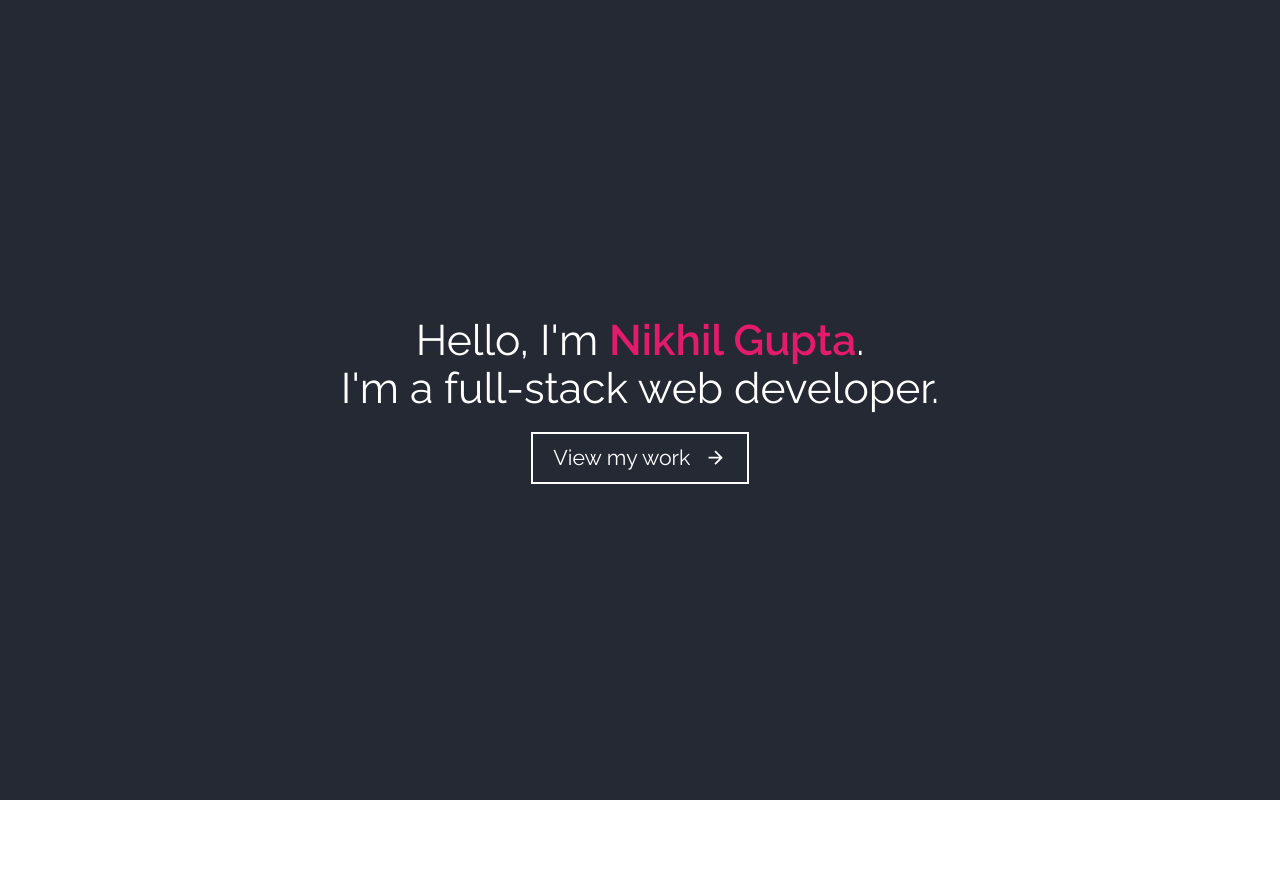
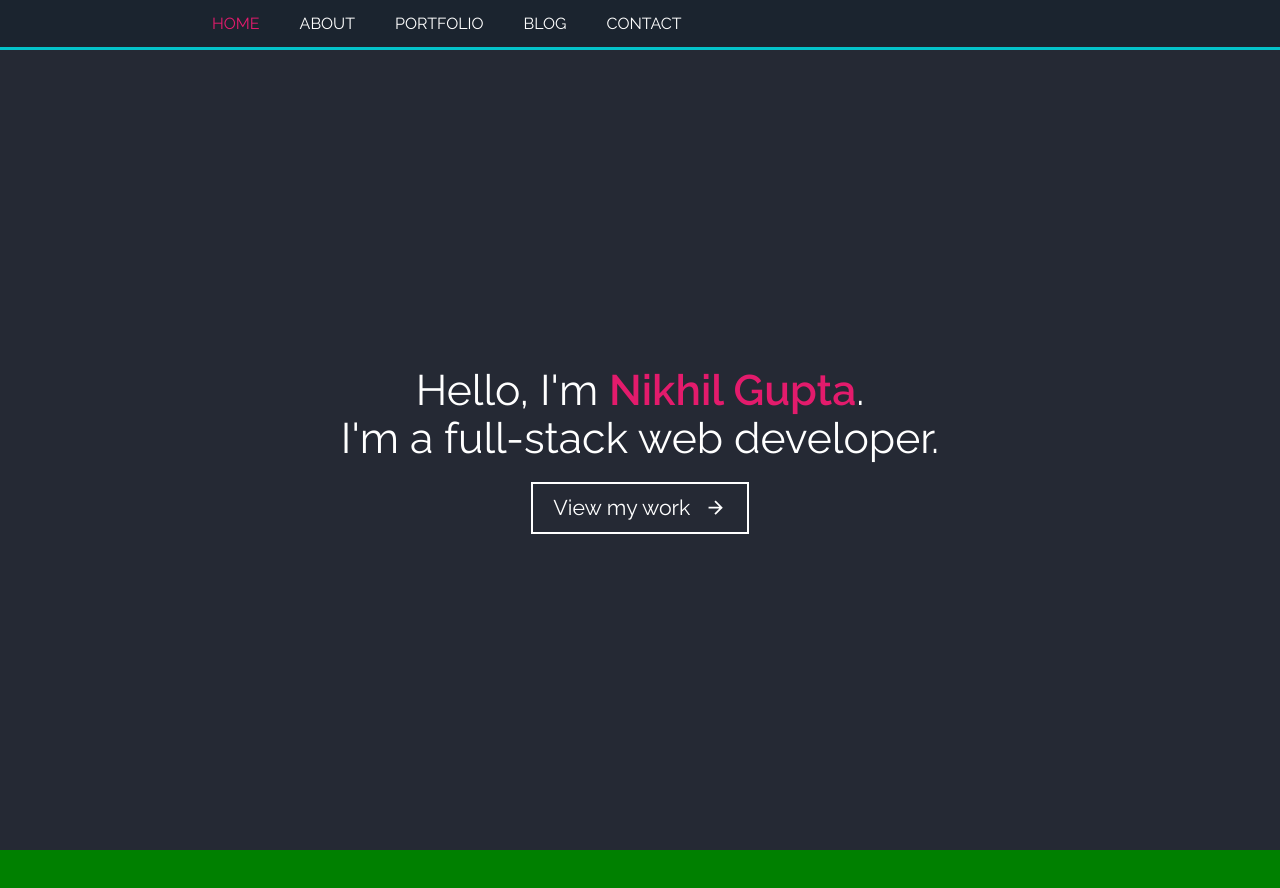
Before and after one commit to nikhilgupta58/portfolio2.0, a React (Vite) app: page / in a window 1280 px wide. Shown: the top 888 px of the page. Before the commit the page ends 800 px from the top, so only its background shows below. Built offline with nearby package versions, Linux system fonts and the light colour scheme.

Commit message:
navigation

```diff
--- /dev/null
+++ b/src/components/About/About.container.tsx
@@ -0,0 +1,16 @@
+
+import React from "react";
+import AboutView from "./About.view";
+import { AboutContext } from "./utils/context";
+
+export default function AboutContainer() {
+
+    return (
+    <AboutContext.Provider
+        value={{
+        }}
+    >
+        <AboutView />
+    </AboutContext.Provider>
+    );
+}
--- /dev/null
+++ b/src/components/About/About.view.tsx
@@ -0,0 +1,13 @@
+
+import { Flex } from "@chakra-ui/react";
+import React from "react";
+import { useAboutContext } from "./utils/context";
+
+export default function AboutView() {
+    const {  } = useAboutContext();
+    return (
+        <Flex h='100vh' bgColor={'green'} id='about'>
+
+        </Flex>
+    )
+}
--- /dev/null
+++ b/src/components/About/index.ts
@@ -0,0 +1 @@
+export { default as About } from "./About.container";
--- /dev/null
+++ b/src/components/About/utils/context.ts
@@ -0,0 +1,11 @@
+
+import React from "react";
+
+export const AboutContext = React.createContext(null);
+
+export const useAboutContext = () => {
+  const context = React.useContext(AboutContext);
+  if (!context)
+    throw new Error("useAboutContext can not be used outside it's provider");
+  return context;
+};
--- a/src/components/Home/Home.view.tsx
+++ b/src/components/Home/Home.view.tsx
@@ -2,21 +2,23 @@ import { ArrowForwardIcon } from "@chakra-ui/icons";
 import { Box, Flex, Text } from "@chakra-ui/react";
 import { useHomeContext } from "./utils/context";
 import { motion } from 'framer-motion';
+import { NavigationBar } from "../NavigationBar";
 
 
 export default function HomeView() {
     const { rotate } = useHomeContext();
     return (
+        <>
             <Flex
-            w='100vw'
+                id="home"
                 h='100vh'
                 bgColor={'#252934'}
                 justifyContent='center'
                 alignItems={'center'}
                 flexDir={'column'}
-            fontSize={{base:'15pt',sm:'20pt',md:'25pt',lg:'32pt'}}
+                fontSize={{ base: '15pt', sm: '20pt', md: '25pt', lg: '32pt' }}
                 color={'white'}
-            lineHeight={{base:'20pt',sm:'25pt',md:'30pt',lg:'36pt'}}
+                lineHeight={{ base: '20pt', sm: '25pt', md: '30pt', lg: '36pt' }}
                 fontWeight={'400'}
             >
                 <Flex mb={'20px'} flexDir='column' >
@@ -26,7 +28,7 @@ export default function HomeView() {
                 <Flex
                     as={motion.div}
                     whileHover={"hover"}
-                fontSize={{base:'8pt',sm:'12pt',md:'14pt',lg:'16pt'}}
+                    fontSize={{ base: '8pt', sm: '12pt', md: '14pt', lg: '16pt' }}
                     px='20px'
                     border={'2px solid #fff'}
                     cursor='pointer'
@@ -43,5 +45,6 @@ export default function HomeView() {
                     </Flex>
                 </Flex>
             </Flex>
+        </>
     )
 }
--- /dev/null
+++ b/src/components/NavigationBar/NavigationBar.container.tsx
@@ -0,0 +1,62 @@
+
+import { FlexProps } from "@chakra-ui/react";
+import React, { useState } from "react";
+import NavigationBarView from "./NavigationBar.view";
+import { NavigationBarContext } from "./utils/context";
+
+export default function NavigationBarContainer() {
+    const [yPos, setYPos] = useState(window.scrollY)
+    const [show, setShow] = useState(false)
+    const winH = window.innerHeight
+    const items = [
+        {
+            title: 'HOME',
+            active: yPos <= winH && yPos >= 0,
+            href: '#home'
+        },
+        {
+            title: 'ABOUT',
+            active: yPos <= winH * 2 && yPos > winH,
+            href: '#about'
+        },
+        {
+            title: 'PORTFOLIO',
+            active: false,
+            href: '#portfolio'
+        },
+        {
+            title: 'BLOG',
+            active: false,
+            href: '#blog'
+        },
+        {
+            title: 'CONTACT',
+            active: false,
+            href: '#contact'
+        },
+    ]
+    React.useEffect(() => {
+        function handleScroll() {
+            setYPos(window.scrollY)
+        }
+        window.addEventListener("scroll", handleScroll, false);
+
+        return () => {
+            window.removeEventListener("scroll", handleScroll, false);
+        };
+    }, [window.scrollY, window.innerHeight])
+    const variants = {
+        open: { display: 'inherit', x: 0 },
+        closed: { display: 'none', x: "-100%" },
+    }
+    return (
+        <NavigationBarContext.Provider
+            value={{
+                items,
+                show, setShow, variants
+            }}
+        >
+            <NavigationBarView />
+        </NavigationBarContext.Provider>
+    );
+}
--- /dev/null
+++ b/src/components/NavigationBar/NavigationBar.view.tsx
@@ -0,0 +1,63 @@
+import { HamburgerIcon } from "@chakra-ui/icons";
+import { Flex, FlexProps } from "@chakra-ui/react";
+import { motion } from "framer-motion";
+import { useNavigationBarContext } from "./utils/context";
+
+export default function NavigationBarView() {
+    const { items, setShow, show, variants } = useNavigationBarContext()
+    return (
+        <>
+            <Flex
+                top={'0%'}
+                bgColor='#1b242f'
+                position={'sticky'}
+                h='50px'
+                borderBottom={'3px solid #04c2c9'}
+                alignItems={'center'}
+                justifyContent='center'
+                fontSize={{ base: '8pt', sm: '10pt', md: '11pt', lg: '12pt' }}
+                lineHeight={{ base: '12pt', sm: '14pt', md: '16pt', lg: '18pt' }}
+            >
+                <Flex w={{ base: '90vw', md: '80vw', lg: '70vw' }} display={{ base: 'none', sm: 'inherit' }}>
+                    {items.map((item, id) => (
+                        <Flex key={id} color={item.active ? '#e31b6d' : 'white'} m='0 20px' cursor={'pointer'}>
+                            <a href={item.href}>{item.title}</a>
+                        </Flex>
+                    ))}
+                </Flex>
+                <Flex
+                    color={'white'}
+                    fontSize='20pt'
+                    w='100%'
+                    m='0 20px'
+                    justifyContent={'end'}
+                    display={{ base: 'inherit', sm: 'none' }}
+                    cursor='pointer'
+                    onClick={() => setShow(!show)}
+                >
+                    <Flex>
+                        <HamburgerIcon />
+                    </Flex>
+                </Flex>
+                <Flex
+                    as={motion.div}
+                    w={'100%'}
+                    direction={'column'}
+                    position='absolute'
+                    fontSize={'12pt'}
+                    lineHeight={'11pt'}
+                    top='53px'
+                    bgColor={'#333'}
+                    animate={show ? "open" : "closed"}
+                    variants={variants}
+                >
+                    {items.map((item, id) => (
+                        <Flex key={id} color={item.active ? '#e31b6d' : 'white'} m='10px 20px' cursor={'pointer'} >
+                             <a href={item.href}>{item.title}</a>
+                        </Flex>
+                    ))}
+                </Flex>
+            </Flex>
+        </>
+    )
+}
--- /dev/null
+++ b/src/components/NavigationBar/index.ts
@@ -0,0 +1 @@
+export { default as NavigationBar } from "./NavigationBar.container";
--- /dev/null
+++ b/src/components/NavigationBar/utils/context.ts
@@ -0,0 +1,11 @@
+
+import React from "react";
+
+export const NavigationBarContext = React.createContext(null);
+
+export const useNavigationBarContext = () => {
+  const context = React.useContext(NavigationBarContext);
+  if (!context)
+    throw new Error("useNavigationBarContext can not be used outside it's provider");
+  return context;
+};
--- a/src/index.css
+++ b/src/index.css
@@ -7,6 +7,10 @@ body {
   -moz-osx-font-smoothing: grayscale;
 }
 
+html{
+  scroll-behavior: smooth;
+}
+
 code {
   font-family: source-code-pro, Menlo, Monaco, Consolas, 'Courier New',
     monospace;
--- a/src/pages/Dashboard/Dashboard.view.tsx
+++ b/src/pages/Dashboard/Dashboard.view.tsx
@@ -1,8 +1,17 @@
 import { Flex } from "@chakra-ui/react";
-import React from "react";
+import { About } from "../../components/About";
 import { Home } from "../../components/Home";
-import { useDashboardContext } from "./utils/context";
+import { NavigationBar } from "../../components/NavigationBar";
 
 export default function DashboardView() {
-    return (<Flex fontFamily={'Raleway'}><Home /></Flex>);
+    return (
+        <Flex
+            fontFamily={'Raleway'}
+            direction='column'
+        >
+            <NavigationBar />
+            <Home />
+            <About />
+        </Flex>
+    );
 }
```
Lines whose indentation alone changed are shown as unchanged.
